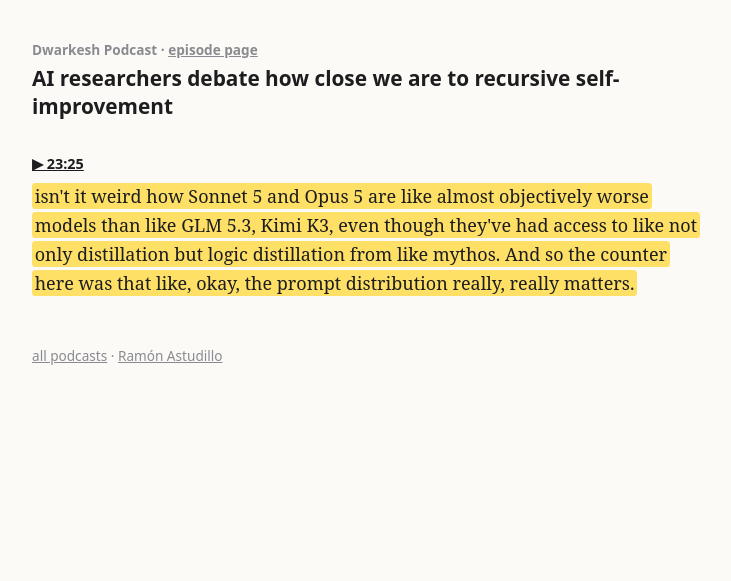
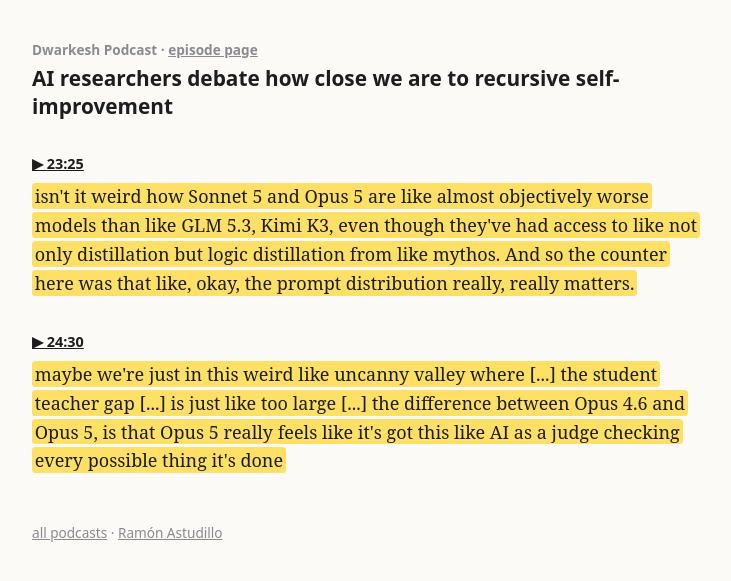
Before and after one commit to ramon-astudillo/ramon-astudillo.github.io, a Jekyll site: the page built from notes/audio/ai-researchers-debate-how-close-we-are-to-recursive-self-improvement.md, in a window 1280 px wide. Shown: the top 581 px of the page, without its empty margins (272-1003 px from the left). Built offline with Jekyll 4.4.1, drawn with Linux system fonts in a browser that asks for light colours.

Commit message:
notes/audio: add AI researchers debate how close we are to recursive self-improvement @ 24:30

```diff
--- a/_data/podcasts/ai-researchers-debate-how-close-we-are-to-recursive-self-improvement.yml
+++ b/_data/podcasts/ai-researchers-debate-how-close-we-are-to-recursive-self-improvement.yml
@@ -17,3 +17,17 @@
     matters.
   after: Like you need to see what users are doing so that you can just do like kind of these behaviors
     and things in. I think the prediction from this is that the frontier
+- t: 1470
+  start: 1470.6
+  end: 1490.6
+  time: '24:30'
+  title: AI researchers debate how close we are to recursive self-improvement
+  note: ''
+  before: or the Frontier model. And since we heard that they can't incentivize them again, or like with
+    like a smaller model or something. Maybe like,
+  quote: maybe we're just in this weird like uncanny valley where [...] the student teacher gap [...]
+    is just like too large [...] the difference between Opus 4.6 and Opus 5, is that Opus 5 really feels
+    like it's got this like AI as a judge checking every possible thing it's done
+  after: And it's like, that's why it uses so many tokens, it like tries to think about all these things,
+    but it doesn't necessarily have the big model smell of Fable to know when to like stop doing that,
+    or
```
Also changed, not shown: notes/audio/ai-researchers-debate-how-close-we-are-to-recursive-self-improvement/1470.md (added, +7 -0 lines), notes/audio/ai-researchers-debate-how-close-we-are-to-recursive-self-improvement/1470.png (added).
